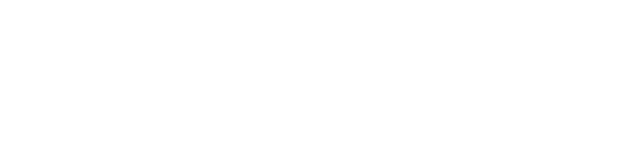
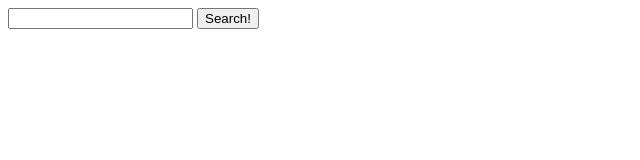
Before and after one commit to jsatlien/loc-search, a plain HTML site: page index.html in a window 1280 px wide. Shown: the whole page, without its empty margins (0-640 px from the left). Drawn offline with Linux system fonts and the light colour scheme.

Commit message:
add search form

```diff
--- a/index.html
+++ b/index.html
@@ -10,6 +10,14 @@
 
 <body>
 
+    <main>
+        <aside class="search-form">
+            <form>
+                <input type="text" id="search-term" />
+                <button type="submit">Search!</button>
+            </form>
+        </aside>
+    </main>
 </body>
 
 </html>
```
